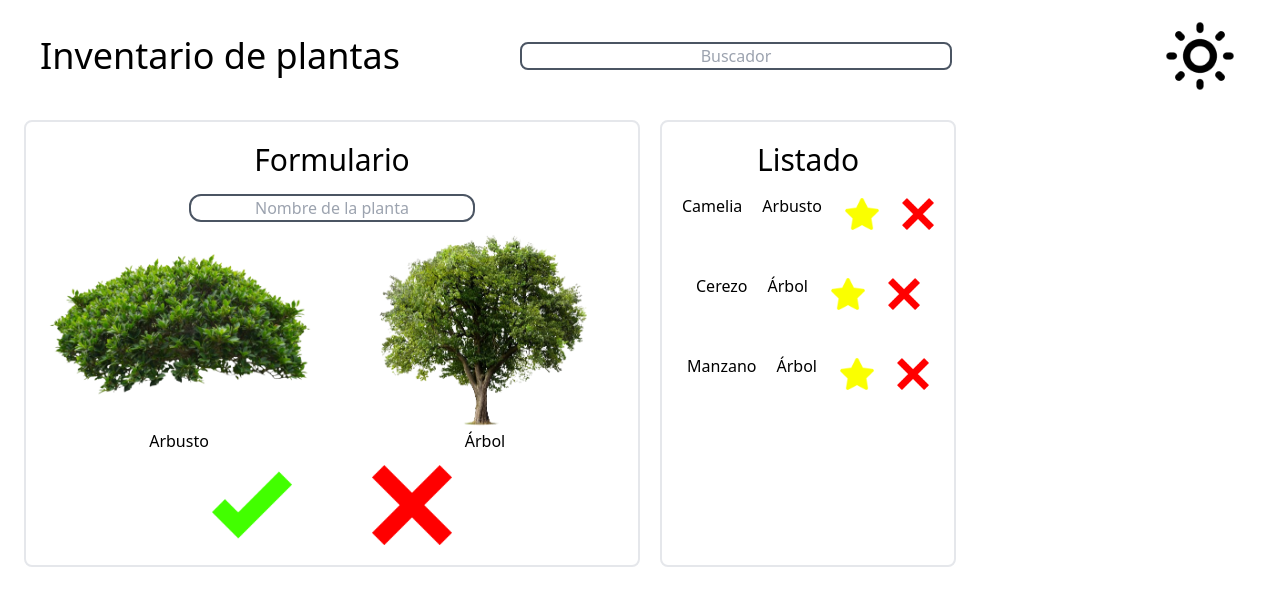
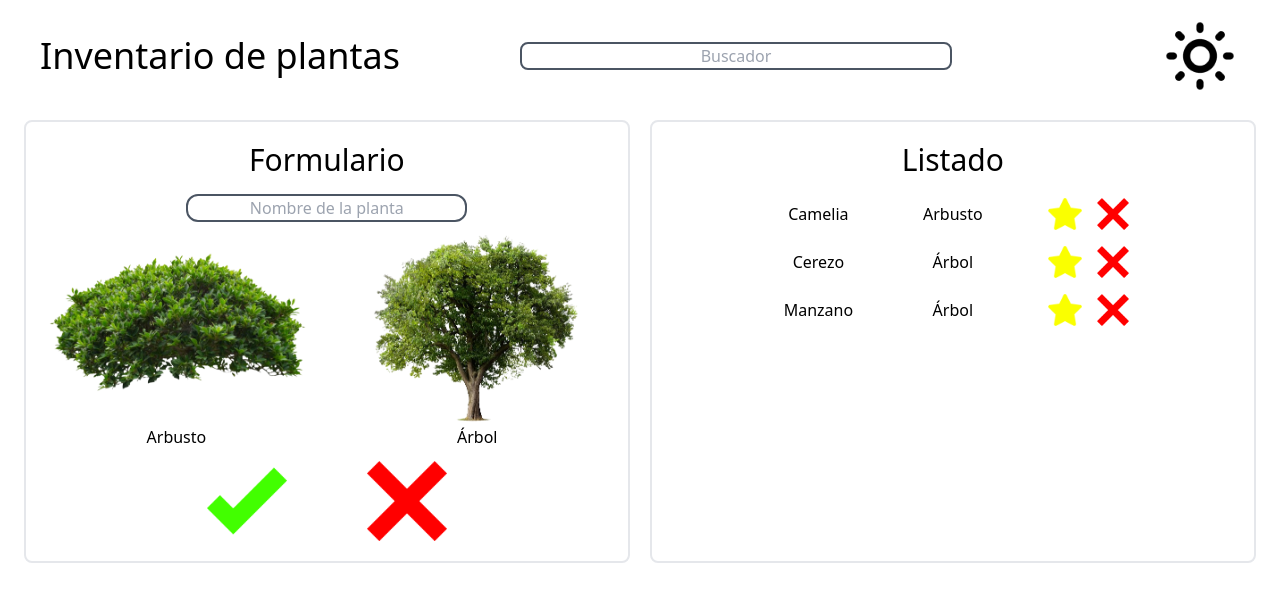
Before and after one commit to JaimeNM0/Inventario_Plantas, an Angular app: page / in a window 1280 px wide. Shown: the top 606 px of the page. Built offline with nearby package versions, Linux system fonts and the light colour scheme.

Commit message:
Se ha modificado los styles.

```diff
--- a/src/app/list-plants/list-plants.component.html
+++ b/src/app/list-plants/list-plants.component.html
@@ -1,6 +1,6 @@
 <div class="divParentFormList">
     <app-form-plants class="halfScreen" (plantCreated)="onPlantsRegister($event)"></app-form-plants>
-    <div class="divFormList">
+    <div class="divFormList halfScreen">
         <span class="subtitulo">Listado</span>
         <div class="divChildrenList">
             <div id="register{{i}}" *ngFor="let plant of plants; let i = index">
--- a/src/app/register-plants/register-plants.component.html
+++ b/src/app/register-plants/register-plants.component.html
@@ -1,6 +1,7 @@
-<div id="plantRegister" class="flex flex-row gap-5">
-    <span>{{ plantRegister.name }}</span>
-    <span>{{ plantRegister.type }}</span>
+<div id="plantRegister" class="divParentRegister">
+    <span class="w-32">{{ plantRegister.name }}</span>
+    <span class="w-32">{{ plantRegister.type }}</span>
+    <div class="flex items-center justify-center gap-3 w-32">
         <button class="w-10" (click)="clickFavorite()">
             <app-button-plants [icon]="favorite"></app-button-plants>
         </button>
@@ -8,3 +9,4 @@
             <app-button-plants [icon]="delete"></app-button-plants>
         </button>
     </div>
+</div>
--- a/src/styles.css
+++ b/src/styles.css
@@ -28,7 +28,7 @@
 }
 
 .divParentFormList {
-    @apply flex flex-col md:flex-row gap-5;
+    @apply flex flex-col lg:flex-row gap-5;
 }
 
 .divFormList {
@@ -40,7 +40,11 @@
 }
 
 .divChildrenList {
-    @apply w-[100%] flex flex-col items-center justify-center gap-10;
+    @apply max-h-60 md:max-h-80 overflow-auto w-[100%] flex flex-col items-center justify-center gap-2;
+}
+
+.divParentRegister {
+    @apply flex flex-row text-center items-center justify-center gap-[5%];
 }
 
 .divButtonForm {
@@ -52,11 +56,7 @@
 }
 
 .halfScreen {
-    @apply w-[100%] md:w-1/2;
-}
-
-.smallSeparationSize {
-    @apply gap-3;
+    @apply w-[100%] lg:w-1/2;
 }
 
 .imgPlant {
```
Lines whose indentation alone changed are shown as unchanged.
